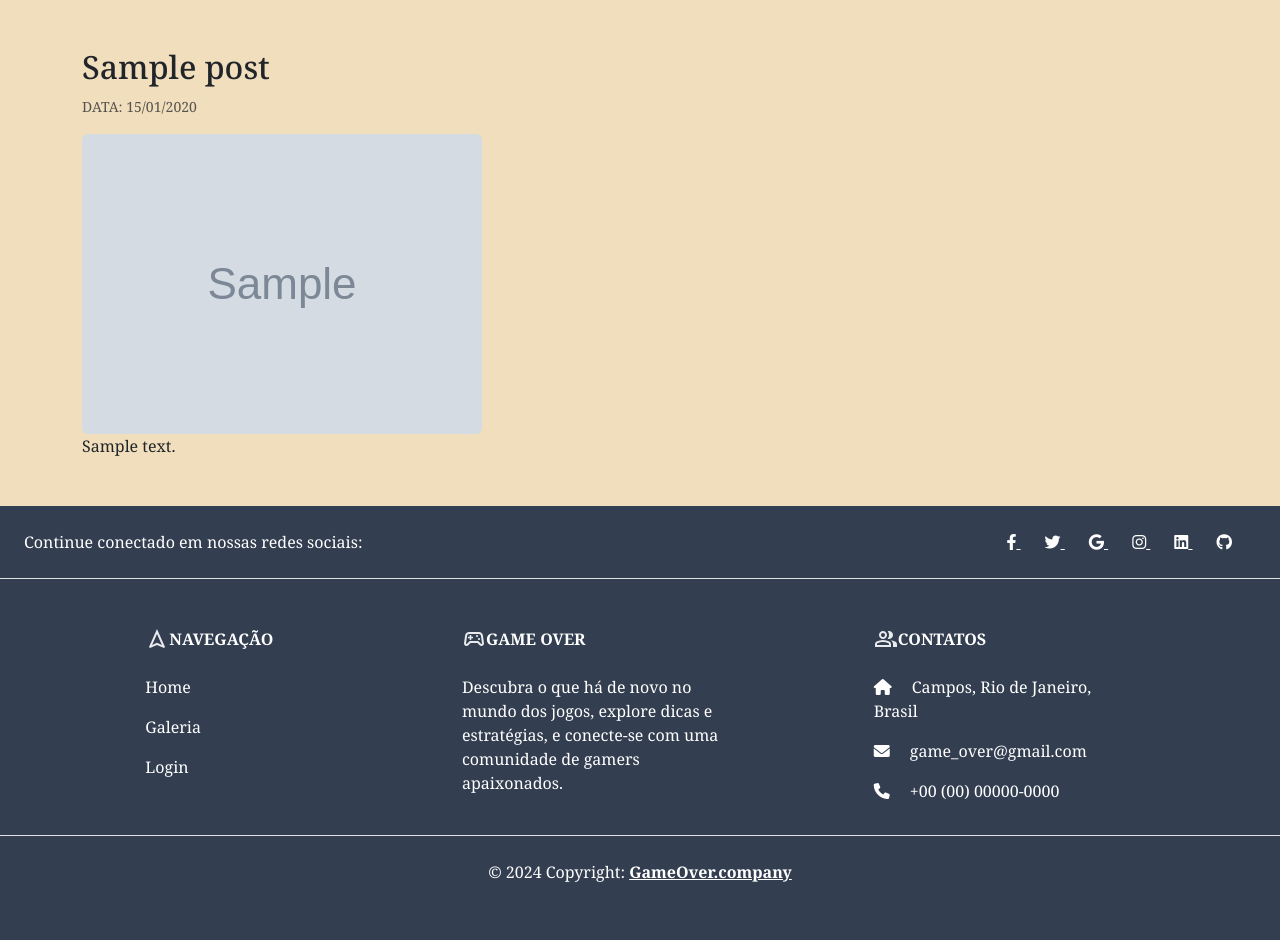
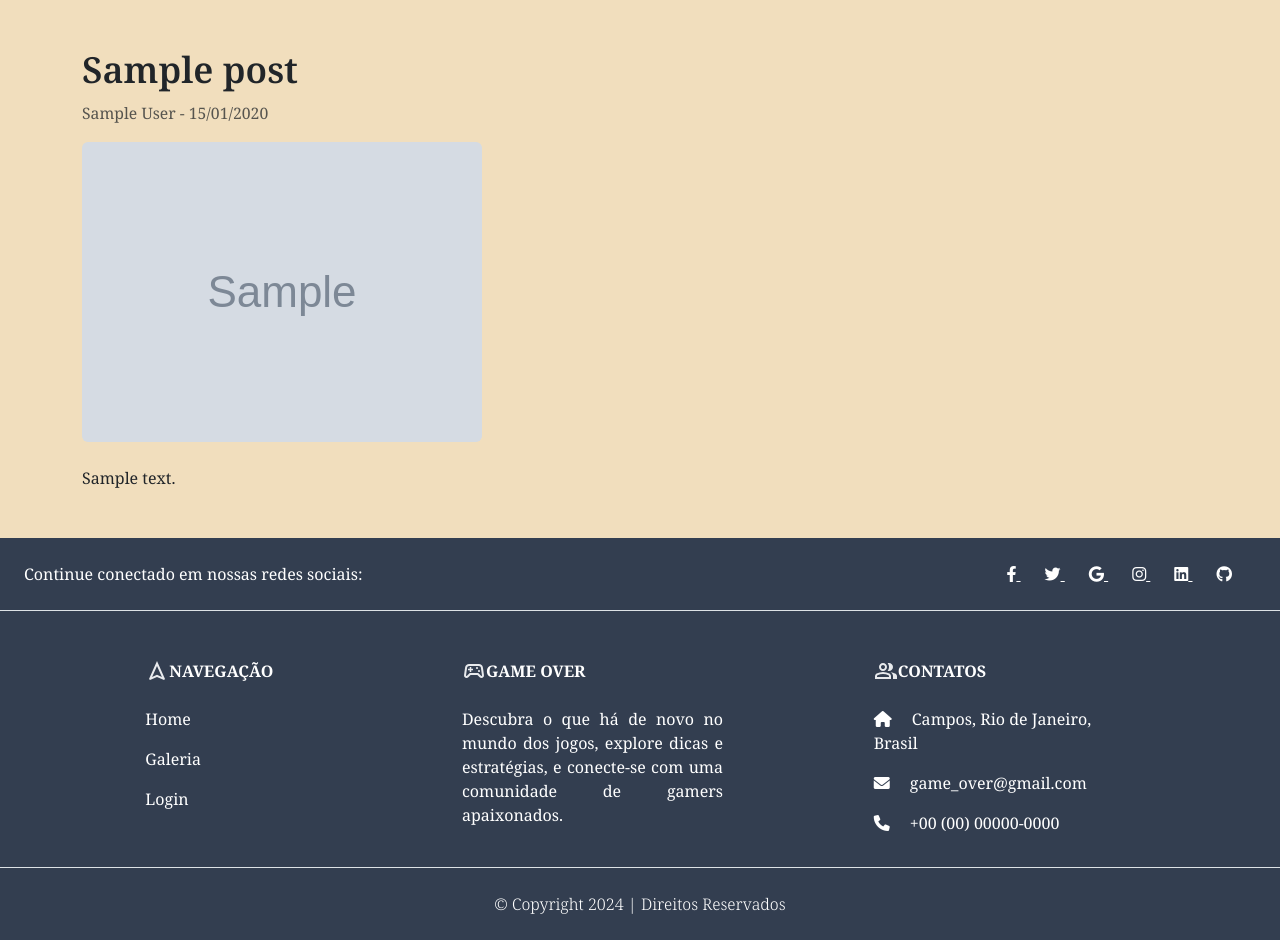
Before and after one commit to GabrielVieira9768/Seminario_Uniasselvi, a PHP site: template app/views/site/post-individual.view.php in a window 1280 px wide. Shown: the part 56-996 px from the top of the page. Before the commit the page ends 938 px from the top, so only its background shows below. Run offline with PHP 8.4, Linux system fonts and the light colour scheme; the template is opened without the code that fills it: most values are stand-ins (such as "Sample title", 1, 10 or a date in 2020); grey boxes marked "Sample" are stand-in pictures.

Commit message:
Inicia frot do post individual

```diff
--- a/app/views/admin/dashboard.view.php
+++ b/app/views/admin/dashboard.view.php
@@ -33,7 +33,7 @@
                     <div class="card-body rounded">
                         <h5 class="card-title">Usuários Cadastrados</h5>
                         <h3 class="card-text"><?php echo count($users) ?></h3>
-                        <a href="/usuarios" class="btn botao-posts">
+                        <a href="/usuarios" class="btn botao-posts mb-2">
                             <svg xmlns="http://www.w3.org/2000/svg" height="24px" viewBox="0 -960 960 960" width="24px" fill="rgb(55, 55, 55)">
                                 <path d="m370-80-16-128q-13-5-24.5-12T307-235l-119 50L78-375l103-78q-1-7-1-13.5v-27q0-6.5 1-13.5L78-585l110-190 119 50q11-8 23-15t24-12l16-128h220l16 128q13 5 24.5 12t22.5 15l119-50 110 190-103 78q1 7 1 13.5v27q0 6.5-2 13.5l103 78-110 190-118-50q-11 8-23 15t-24 12L590-80H370Zm70-80h79l14-106q31-8 57.5-23.5T639-327l99 41 39-68-86-65q5-14 7-29.5t2-31.5q0-16-2-31.5t-7-29.5l86-65-39-68-99 42q-22-23-48.5-38.5T533-694l-13-106h-79l-14 106q-31 8-57.5 23.5T321-633l-99-41-39 68 86 64q-5 15-7 30t-2 32q0 16 2 31t7 30l-86 65 39 68 99-42q22 23 48.5 38.5T427-266l13 106Zm42-180q58 0 99-41t41-99q0-58-41-99t-99-41q-59 0-99.5 41T342-480q0 58 40.5 99t99.5 41Zm-2-140Z" />
                             </svg>
@@ -47,7 +47,7 @@
                     <div class="card-body rounded">
                         <h5 class="card-title">Número de Posts</h5>
                         <h3 class="card-text"><?php echo count($posts) ?></h3>
-                        <a href="posts" class="btn botao-posts">
+                        <a href="posts" class="btn botao-posts mb-2">
                             <svg xmlns="http://www.w3.org/2000/svg" height="24px" viewBox="0 -960 960 960" width="24px" fill="rgb(55, 55, 55)">
                                 <path d="m370-80-16-128q-13-5-24.5-12T307-235l-119 50L78-375l103-78q-1-7-1-13.5v-27q0-6.5 1-13.5L78-585l110-190 119 50q11-8 23-15t24-12l16-128h220l16 128q13 5 24.5 12t22.5 15l119-50 110 190-103 78q1 7 1 13.5v27q0 6.5-2 13.5l103 78-110 190-118-50q-11 8-23 15t-24 12L590-80H370Zm70-80h79l14-106q31-8 57.5-23.5T639-327l99 41 39-68-86-65q5-14 7-29.5t2-31.5q0-16-2-31.5t-7-29.5l86-65-39-68-99 42q-22-23-48.5-38.5T533-694l-13-106h-79l-14 106q-31 8-57.5 23.5T321-633l-99-41-39 68 86 64q-5 15-7 30t-2 32q0 16 2 31t7 30l-86 65 39 68 99-42q22 23 48.5 38.5T427-266l13 106Zm42-180q58 0 99-41t41-99q0-58-41-99t-99-41q-59 0-99.5 41T342-480q0 58 40.5 99t99.5 41Zm-2-140Z" />
                             </svg>
--- a/app/views/components/footer.php
+++ b/app/views/components/footer.php
@@ -56,7 +56,7 @@
                         <svg xmlns="http://www.w3.org/2000/svg" height="24px" viewBox="0 -960 960 960" width="24px" fill="#e8eaed"><path d="M182-200q-51 0-79-35.5T82-322l42-300q9-60 53.5-99T282-760h396q60 0 104.5 39t53.5 99l42 300q7 51-21 86.5T778-200q-21 0-39-7.5T706-230l-90-90H344l-90 90q-15 15-33 22.5t-39 7.5Zm16-86 114-114h336l114 114q2 2 16 6 11 0 17.5-6.5T800-304l-44-308q-4-29-26-48.5T678-680H282q-30 0-52 19.5T204-612l-44 308q-2 11 4.5 17.5T182-280q2 0 16-6Zm482-154q17 0 28.5-11.5T720-480q0-17-11.5-28.5T680-520q-17 0-28.5 11.5T640-480q0 17 11.5 28.5T680-440Zm-80-120q17 0 28.5-11.5T640-600q0-17-11.5-28.5T600-640q-17 0-28.5 11.5T560-600q0 17 11.5 28.5T600-560ZM310-440h60v-70h70v-60h-70v-70h-60v70h-70v60h70v70Zm170-40Z"/></svg>
                         <span class="span-text">Game Over</span>
                     </h6>
-                    <p>
+                    <p style="text-align: justify;">
                         Descubra o que há de novo no mundo dos jogos, explore dicas e estratégias, e conecte-se com uma comunidade de gamers apaixonados.
                     </p>
                 </div>
@@ -78,7 +78,6 @@
     </section>
 
     <div class="text-center p-4 copy">
-        © 2024 Copyright:
-        <a class="text-reset fw-bold" href="/">GameOver.company</a>
+        <p class="text-reset">© Copyright 2024 | Direitos Reservados</p>
     </div>
 </footer>
--- a/app/views/site/galeria.view.php
+++ b/app/views/site/galeria.view.php
@@ -8,7 +8,7 @@
     <title>Lista de Posts</title>
 
     <link href="https://cdn.jsdelivr.net/npm/bootstrap@5.3.3/dist/css/bootstrap.min.css" rel="stylesheet" integrity="sha384-QWTKZyjpPEjISv5WaRU9OFeRpok6YctnYmDr5pNlyT2bRjXh0JMhjY6hW+ALEwIH" crossorigin="anonymous">
-    <link rel="stylesheet" href="/public/css/lista-posts-style.css">
+    <link rel="stylesheet" href="/public/css/galeria-style.css">
     <link rel="stylesheet" href="/public/css/navbar-style.css">
     <link rel="stylesheet" href="/public/css/pagination-style.css">
     <link rel="stylesheet" href="/public/css/footer-style.css">
@@ -52,7 +52,7 @@
                                 <div class="card-body d-flex flex-column justify-content-between text-left">
                                     <div>
                                         <h5 class="card-title"><?php echo $post->title ?></h5>
-                                        <p class="card-text"><?php echo substr($post->content, 0, 160) . "..." ?></p>
+                                        <p class="card-text conteudo"><?php echo substr($post->content, 0, 120) . "..." ?></p>
                                     </div>
                                     <div class="mt-auto">
                                         <p class="card-text" style="text-align: right !important;">
--- a/app/views/site/post-individual.view.php
+++ b/app/views/site/post-individual.view.php
@@ -22,15 +22,25 @@
     <?php require('app/views/components/navbar.php'); ?>
     <div class="container my-5">
         <div class="">
-            <h2 class="text-left"><?php echo $post->title ?></h2>
-            <p class="card-text"><small class="text-body-secondary"> DATA: <?php echo date('d/m/Y', strtotime($post->date)); ?></small></p>
+            <h2 class="text-left post-title"><?php echo $post->title ?></h2>
+            <p class="card-text author-date"><small class="text-body-secondary"><?php echo $post->author ?> - <?php echo date('d/m/Y', strtotime($post->date)); ?></small></p>
             <div class="align-items-center custom-post-container">
                 <div class="image-container">
                     <img src="/<?= $post->image; ?>" class="img-fluid rounded" alt="Imagem do post">
                 </div>
+                <br>
                 <div class="text-container">
                     <div class="pl-md-3">
-                        <p class="card-text"><?php echo $post->content ?></p>
+                        <?php
+                        $linhas = explode("\n", $post->content);
+
+                        foreach ($linhas as $linha) {
+                            $linha = trim($linha);
+                            if (!empty($linha)) {
+                                echo '<p class="card-text conteudo">' . nl2br($linha) . '</p>';
+                            }
+                        }
+                        ?>
                     </div>
                 </div>
             </div>
--- a/public/css/footer-style.css
+++ b/public/css/footer-style.css
@@ -4,6 +4,7 @@ footer {
 }
 
 footer section, footer .copy {
+    text-decoration: none;
     color: white;
     border-color: #f1debd;
 }
@@ -15,3 +16,8 @@ footer section, footer .copy {
 .link-footer:hover {
     text-decoration: underline;
 }
+
+footer .copy p {
+    margin: 0;
+    font-weight: 300;
+}
--- a/public/css/lista-posts-style.css
+++ b/public/css/galeria-style.css
@@ -66,4 +66,10 @@ input[type="search"]::-webkit-search-results-decoration {
 .card-title, .card-text {
     color: white !important;
     text-align: left;
+    font-weight: 400;
 }
+
+.conteudo {
+    text-align: justify;
+    font-size: 14px;
+}
--- a/public/css/post-individual-style.css
+++ b/public/css/post-individual-style.css
@@ -2,3 +2,16 @@ body {
     background-color: #f1debd;
     font-family: "Noto Serif", serif;
 }
+
+.post-title {
+    font-weight: 600;
+    font-size: 36px;
+}
+
+.author-date {
+    font-size: 18px;
+}
+
+.conteudo {
+    text-align: justify;
+}
```
